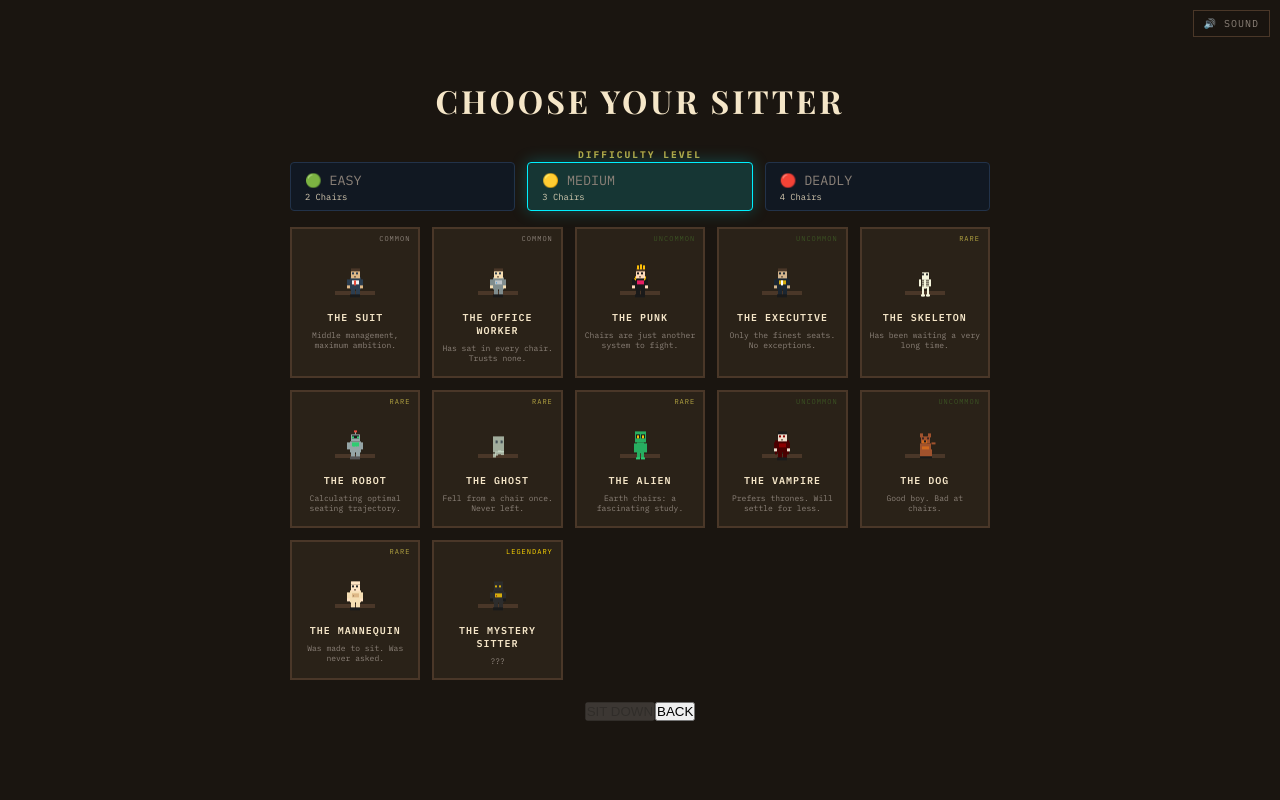
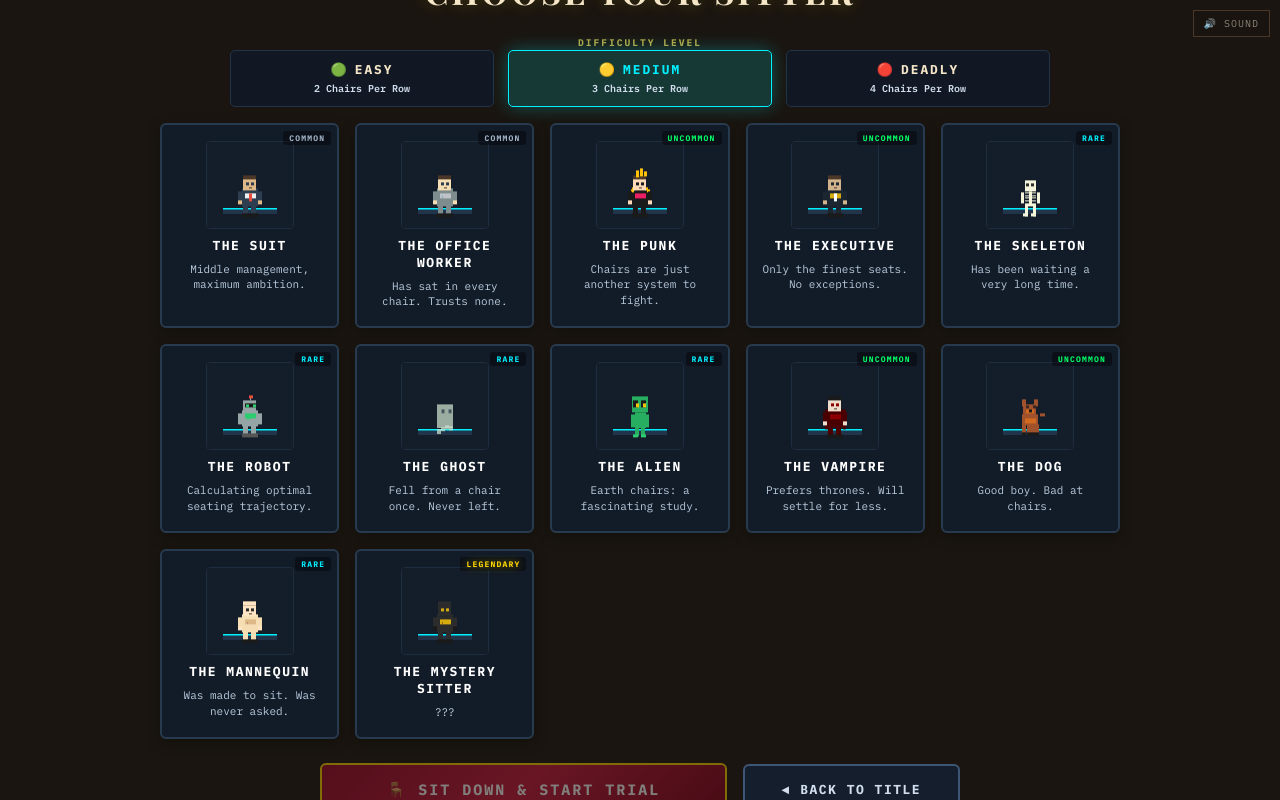
Before and after one commit to sercan48/The-Last-Seat, a React (Vite) app: page / in a window 1280 px wide. Both pictures are taken after a click on the button "Play the game". Built offline with nearby package versions, Linux system fonts and the light colour scheme.

Commit message:
fix(ui): center title canvas, enlarge difficulty buttons, expand sitter cards and polish action buttons

```diff
--- a/src/styles/global.css
+++ b/src/styles/global.css
@@ -211,52 +211,54 @@ canvas {
 .difficulty-buttons {
   display: grid;
   grid-template-columns: repeat(3, 1fr);
-  gap: clamp(6px, 1vw, 12px);
+  gap: clamp(8px, 1.2vw, 14px);
 }
 
 .diff-btn {
-  padding: clamp(6px, 1vh, 10px) clamp(8px, 1.2vw, 14px);
+  padding: clamp(10px, 1.3vh, 14px) clamp(12px, 1.4vw, 18px);
   font-family: var(--font-mono);
-  background: rgba(16, 25, 38, 0.85);
+  background: rgba(16, 25, 38, 0.9);
   border: 1.5px solid #223249;
-  border-radius: 4px;
+  border-radius: 5px;
   color: var(--warm-gray);
   cursor: pointer;
   transition: all 0.2s cubic-bezier(0.16, 1, 0.3, 1);
   display: flex;
   flex-direction: column;
-  align-items: flex-start;
-  gap: 2px;
-  text-align: left;
+  align-items: center;
+  justify-content: center;
+  gap: 4px;
+  text-align: center;
 }
 
 .diff-top {
   display: flex;
   align-items: center;
-  gap: 6px;
+  justify-content: center;
+  gap: 8px;
 }
 
 .diff-icon {
-  font-size: clamp(10px, 1.3vh, 12px);
+  font-size: clamp(13px, 1.6vh, 16px);
 }
 
 .diff-title {
-  font-size: clamp(10px, 1.3vh, 12px);
-  font-weight: 700;
-  letter-spacing: 1.5px;
+  font-size: clamp(12px, 1.6vh, 15px);
+  font-weight: 800;
+  letter-spacing: 2px;
   color: var(--cream);
   text-transform: uppercase;
 }
 
 .diff-btn .diff-sub {
-  font-size: clamp(8px, 1.1vh, 9.5px);
-  color: var(--cream);
-  opacity: 0.85;
+  font-size: clamp(10px, 1.25vh, 12px);
+  color: #D2DEED;
+  font-weight: 600;
 }
 
 .diff-odds {
-  font-size: clamp(7.5px, 1vh, 8.5px);
-  color: var(--warm-gray);
+  font-size: clamp(9px, 1.1vh, 10.5px);
+  color: #8C9FB5;
   letter-spacing: 0.5px;
 }
 
@@ -268,22 +270,22 @@ canvas {
 
 .diff-btn.active.diff-easy {
   border-color: #00FF66;
-  background: rgba(0, 255, 102, 0.15);
-  box-shadow: 0 0 16px rgba(0, 255, 102, 0.25);
+  background: rgba(0, 255, 102, 0.16);
+  box-shadow: 0 0 18px rgba(0, 255, 102, 0.3);
 }
 .diff-btn.active.diff-easy .diff-title { color: #00FF66; }
 
 .diff-btn.active.diff-medium {
   border-color: #00F0FF;
-  background: rgba(0, 240, 255, 0.15);
-  box-shadow: 0 0 16px rgba(0, 240, 255, 0.25);
+  background: rgba(0, 240, 255, 0.16);
+  box-shadow: 0 0 18px rgba(0, 240, 255, 0.3);
 }
 .diff-btn.active.diff-medium .diff-title { color: #00F0FF; }
 
 .diff-btn.active.diff-deadly {
   border-color: #FF2A42;
-  background: rgba(255, 42, 66, 0.18);
-  box-shadow: 0 0 18px rgba(255, 42, 66, 0.35);
+  background: rgba(255, 42, 66, 0.2);
+  box-shadow: 0 0 20px rgba(255, 42, 66, 0.4);
 }
 .diff-btn.active.diff-deadly .diff-title { color: #FF2A42; }
 
@@ -424,88 +426,172 @@ canvas {
 }
 
 .char-select-content {
-  max-width: 700px;
+  max-width: 960px;
   width: 100%;
   text-align: center;
 }
 
 .char-select h2 {
   font-family: var(--font-display);
-  font-size: clamp(20px, 5vw, 32px);
+  font-size: clamp(22px, 4vw, 34px);
   letter-spacing: 3px;
-  margin-bottom: 20px;
+  margin-bottom: 16px;
   color: var(--cream);
+  text-shadow: 0 0 16px rgba(255, 215, 0, 0.25);
 }
 
 .char-grid {
   display: grid;
-  grid-template-columns: repeat(auto-fill, minmax(130px, 1fr));
-  gap: 12px;
-  margin-bottom: 20px;
+  grid-template-columns: repeat(auto-fill, minmax(170px, 1fr));
+  gap: 16px;
+  margin-bottom: 24px;
 }
 
 .char-card {
-  border: 2px solid var(--brown);
-  background: var(--bg-light);
-  padding: 12px 8px;
+  border: 2px solid #283A4E;
+  background: rgba(18, 28, 42, 0.95);
+  border-radius: 6px;
+  padding: 16px 12px;
   cursor: pointer;
-  transition: all 0.15s ease;
+  transition: all 0.2s cubic-bezier(0.16, 1, 0.3, 1);
   display: flex;
   flex-direction: column;
   align-items: center;
-  gap: 6px;
+  gap: 8px;
   position: relative;
+  box-shadow: 0 4px 14px rgba(0, 0, 0, 0.3);
 }
 
 .char-card:hover {
-  border-color: var(--brass);
-  transform: translateY(-2px);
+  border-color: #00F0FF;
+  background: rgba(24, 38, 56, 0.98);
+  transform: translateY(-3px);
+  box-shadow: 0 8px 24px rgba(0, 240, 255, 0.2);
 }
 
 .char-card.selected {
-  border-color: var(--gold-bright);
-  background: rgba(218, 165, 32, 0.1);
-  box-shadow: 0 0 12px rgba(218, 165, 32, 0.2);
+  border-color: #FFD700;
+  background: rgba(255, 215, 0, 0.12);
+  box-shadow: 0 0 24px rgba(255, 215, 0, 0.35);
+  transform: translateY(-3px);
 }
 
 .char-card:focus-visible {
-  outline: 2px solid var(--gold-bright);
-  outline-offset: 2px;
+  outline: 2px solid #FFD700;
+  outline-offset: 3px;
 }
 
 .char-card canvas {
-  width: 64px;
-  height: 64px;
+  width: 88px;
+  height: 88px;
+  border-radius: 4px;
+  background: #0E1622;
+  border: 1px solid #1E2D40;
 }
 
 .char-card .char-name {
-  font-size: 10px;
-  font-weight: 600;
-  letter-spacing: 1px;
-  color: var(--cream);
+  font-size: 13px;
+  font-weight: 800;
+  letter-spacing: 1.5px;
+  color: #FFFFFF;
   text-transform: uppercase;
 }
 
 .char-card .char-desc {
-  font-size: 8px;
-  color: var(--warm-gray);
-  line-height: 1.3;
+  font-size: 11px;
+  color: #BACCDD;
+  line-height: 1.45;
+  text-align: center;
 }
 
 .char-card .char-rarity {
   position: absolute;
-  top: 4px;
-  right: 4px;
-  font-size: 7px;
-  letter-spacing: 1px;
+  top: 6px;
+  right: 6px;
+  font-size: 8px;
+  font-weight: 700;
+  letter-spacing: 1.2px;
   text-transform: uppercase;
-  padding: 1px 4px;
+  padding: 2px 6px;
+  border-radius: 3px;
+  background: rgba(0, 0, 0, 0.4);
 }
 
-.char-rarity.common { color: var(--warm-gray); }
-.char-rarity.uncommon { color: var(--green); }
-.char-rarity.rare { color: var(--brass); }
-.char-rarity.legendary { color: var(--gold-bright); }
+.char-rarity.common { color: #A0B2C6; }
+.char-rarity.uncommon { color: #00FF66; }
+.char-rarity.rare { color: #00F0FF; }
+.char-rarity.legendary { color: #FFD700; text-shadow: 0 0 8px rgba(255, 215, 0, 0.6); }
+
+/* ---- Character Select Action Buttons ---- */
+.char-select-actions {
+  display: flex;
+  gap: 16px;
+  justify-content: center;
+  align-items: center;
+  width: 100%;
+  max-width: 640px;
+  margin: 10px auto 16px;
+}
+
+.btn-sit-down-large {
+  flex: 2;
+  padding: 15px 28px;
+  font-family: var(--font-mono);
+  font-size: 15px;
+  font-weight: 800;
+  letter-spacing: 2px;
+  text-transform: uppercase;
+  background: linear-gradient(135deg, #9C0829 0%, #C9173E 50%, #80001B 100%);
+  border: 2px solid #FFD700;
+  color: #FFFFFF;
+  border-radius: 6px;
+  box-shadow: 0 4px 20px rgba(201, 23, 62, 0.45), 0 0 12px rgba(255, 215, 0, 0.2);
+  cursor: pointer;
+  transition: all 0.2s cubic-bezier(0.16, 1, 0.3, 1);
+  display: inline-flex;
+  align-items: center;
+  justify-content: center;
+  gap: 8px;
+}
+
+.btn-sit-down-large:hover:not(:disabled) {
+  transform: translateY(-2px) scale(1.02);
+  box-shadow: 0 8px 28px rgba(201, 23, 62, 0.6), 0 0 18px rgba(255, 215, 0, 0.4);
+  background: linear-gradient(135deg, #B50D33 0%, #E31B47 50%, #940021 100%);
+}
+
+.btn-sit-down-large:disabled {
+  cursor: not-allowed;
+  transform: none;
+  box-shadow: none;
+}
+
+.btn-char-back {
+  flex: 1;
+  padding: 15px 20px;
+  font-family: var(--font-mono);
+  font-size: 13px;
+  font-weight: 700;
+  letter-spacing: 1.5px;
+  text-transform: uppercase;
+  background: rgba(20, 32, 48, 0.9);
+  border: 2px solid #3E5676;
+  color: #D2DEED;
+  border-radius: 6px;
+  cursor: pointer;
+  transition: all 0.2s cubic-bezier(0.16, 1, 0.3, 1);
+  display: inline-flex;
+  align-items: center;
+  justify-content: center;
+}
+
+.btn-char-back:hover {
+  background: rgba(30, 48, 72, 0.95);
+  border-color: #00F0FF;
+  color: #FFFFFF;
+  transform: translateY(-2px);
+  box-shadow: 0 4px 16px rgba(0, 240, 255, 0.25);
+}
 
 /* ---- Game Canvas Container ---- */
 .game-container {
@@ -789,16 +875,17 @@ canvas {
   }
 
   .char-grid {
-    grid-template-columns: repeat(3, 1fr);
-    gap: 8px;
+    grid-template-columns: repeat(2, 1fr);
+    gap: 10px;
   }
 
   .char-card {
-    padding: 8px 4px;
+    padding: 12px 8px;
   }
 
   .char-card .char-desc {
-    display: none;
+    font-size: 10px;
+    display: block;
   }
 
   .chair-gallery {
--- a/src/ui/CharacterSelect.tsx
+++ b/src/ui/CharacterSelect.tsx
@@ -25,8 +25,9 @@ const CharCard: React.FC<{
     const canvas = canvasRef.current;
     if (!canvas) return;
     const dpr = window.devicePixelRatio || 1;
-    canvas.width = 64 * dpr;
-    canvas.height = 64 * dpr;
+    const size = 88;
+    canvas.width = size * dpr;
+    canvas.height = size * dpr;
     const ctx = canvas.getContext('2d')!;
     ctx.setTransform(dpr, 0, 0, dpr, 0, 0);
     (ctx as any).imageSmoothingEnabled = false;
@@ -34,14 +35,16 @@ const CharCard: React.FC<{
     let frame = 0;
     let time = 0;
     function draw() {
-      ctx.fillStyle = '#2A2218';
-      ctx.fillRect(0, 0, 64, 64);
+      ctx.fillStyle = '#141D2A';
+      ctx.fillRect(0, 0, size, size);
 
-      // Platform
-      ctx.fillStyle = '#4A3728';
-      ctx.fillRect(12, 50, 40, 4);
+      // Platform pedestal with cyan neon glow
+      ctx.fillStyle = '#22344A';
+      ctx.fillRect(16, 68, 56, 6);
+      ctx.fillStyle = '#00F0FF';
+      ctx.fillRect(16, 68, 56, 1.5);
 
-      drawCharacter(ctx, char.id, 32, 42, 28, selected ? 'idle' : 'idle', time);
+      drawCharacter(ctx, char.id, 44, 56, 42, 'idle', time);
 
       time += 0.03;
       frame = requestAnimationFrame(draw);
@@ -100,24 +103,33 @@ export const CharacterSelect: React.FC<CharacterSelectProps> = ({
               className={`diff-btn diff-easy ${difficulty === 'easy' ? 'active' : ''}`}
               onClick={() => { Audio.playClick(); onSelectDifficulty('easy'); }}
             >
-              <span>🟢 EASY</span>
-              <span className="diff-sub">2 Chairs</span>
+              <div className="diff-top">
+                <span className="diff-icon">🟢</span>
+                <span className="diff-title">EASY</span>
+              </div>
+              <span className="diff-sub">2 Chairs Per Row</span>
             </button>
             <button
               type="button"
               className={`diff-btn diff-medium ${difficulty === 'medium' ? 'active' : ''}`}
               onClick={() => { Audio.playClick(); onSelectDifficulty('medium'); }}
             >
-              <span>🟡 MEDIUM</span>
-              <span className="diff-sub">3 Chairs</span>
+              <div className="diff-top">
+                <span className="diff-icon">🟡</span>
+                <span className="diff-title">MEDIUM</span>
+              </div>
+              <span className="diff-sub">3 Chairs Per Row</span>
             </button>
             <button
               type="button"
               className={`diff-btn diff-deadly ${difficulty === 'deadly' ? 'active' : ''}`}
               onClick={() => { Audio.playClick(); onSelectDifficulty('deadly'); }}
             >
-              <span>🔴 DEADLY</span>
-              <span className="diff-sub">4 Chairs</span>
+              <div className="diff-top">
+                <span className="diff-icon">🔴</span>
+                <span className="diff-title">DEADLY</span>
+              </div>
+              <span className="diff-sub">4 Chairs Per Row</span>
             </button>
           </div>
         </div>
@@ -132,18 +144,24 @@ export const CharacterSelect: React.FC<CharacterSelectProps> = ({
             />
           ))}
         </div>
-        <div className="title-buttons" style={{ margin: '0 auto' }}>
+
+        {/* High-visibility Action Buttons */}
+        <div className="char-select-actions">
           <button
-            className="btn btn-primary"
+            className="btn btn-sit-down-large"
             onClick={handleConfirm}
             disabled={!selected}
-            style={{ opacity: selected ? 1 : 0.4 }}
             id="btn-sit-down"
+            style={{ opacity: selected ? 1 : 0.45 }}
           >
-            SIT DOWN
+            🪑 SIT DOWN & START TRIAL
           </button>
-          <button className="btn btn-small" onClick={() => { Audio.playClick(); onBack(); }} id="btn-back-title">
-            BACK
+          <button
+            className="btn btn-char-back"
+            onClick={() => { Audio.playClick(); onBack(); }}
+            id="btn-back-title"
+          >
+            ◄ BACK TO TITLE
           </button>
         </div>
       </div>
```
Also changed, not shown: src/ui/TitleScreen.tsx (+26 -20 lines).
